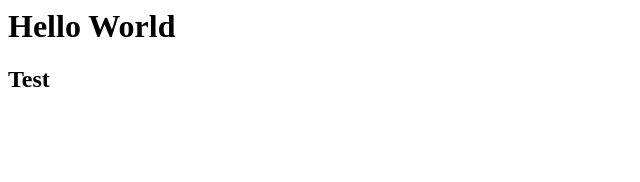
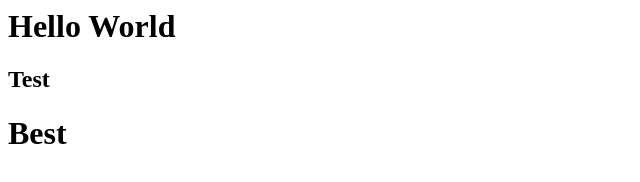
Before and after one commit to SumitPabla/SumitPabla.github.io, a plain HTML site: page index.html in a window 1280 px wide. Shown: the whole page, without its empty margins (0-640 px from the left). Drawn offline with Linux system fonts and the light colour scheme.

Commit message:
Update index.html

```diff
--- a/index.html
+++ b/index.html
@@ -3,6 +3,7 @@
 
     <h1>Hello World</h1>
     <h2>Test</h2>
+    <h1>Best<h1/>
 
 
 
```
